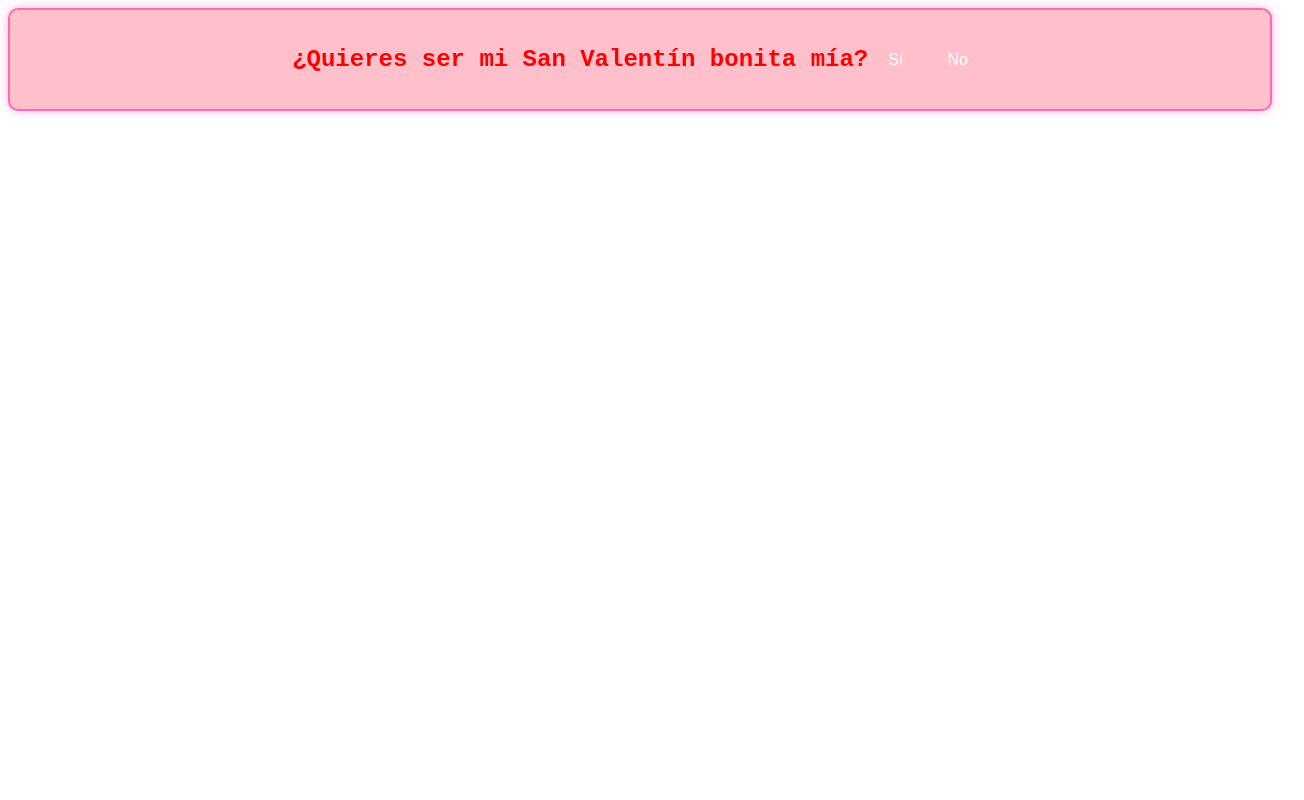
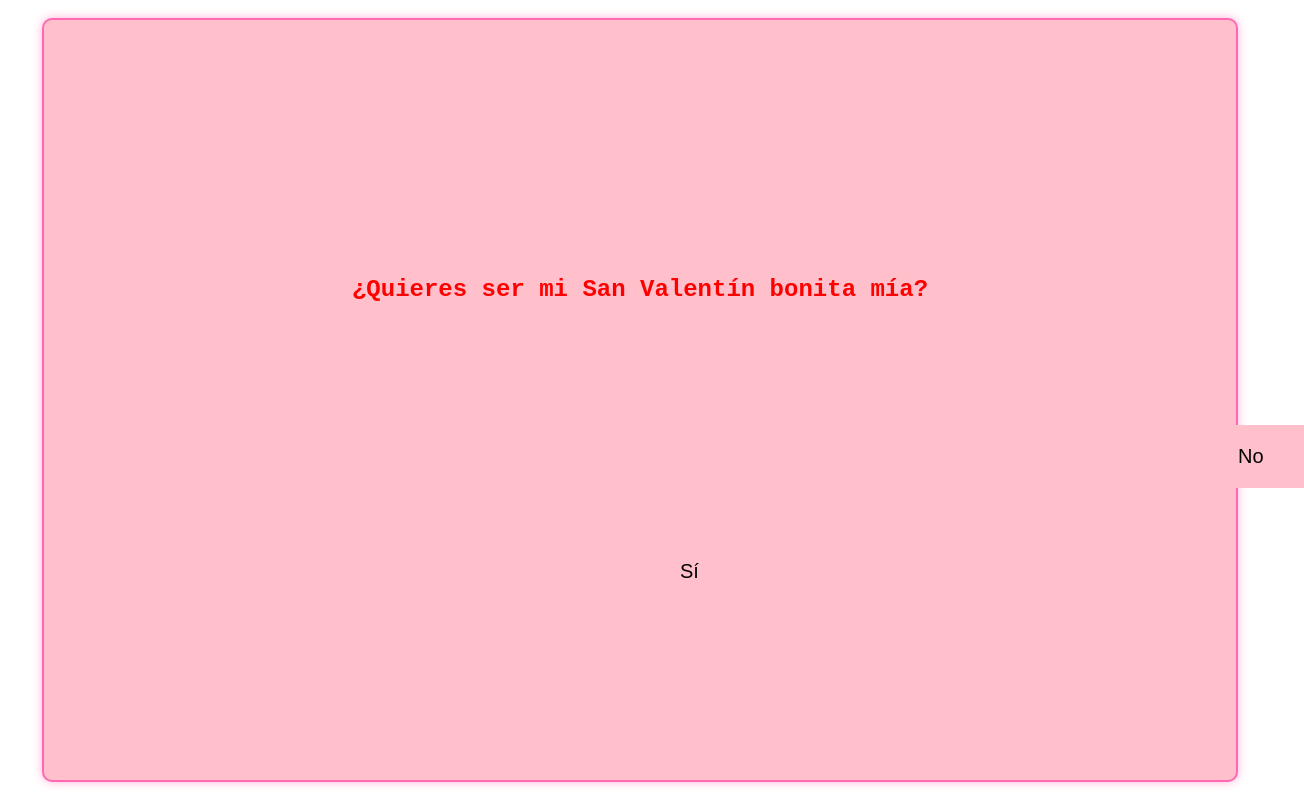
Before and after one commit to Ramsensei/SanValentins, a plain HTML site: page index.html in a window 1280 px wide. Both pictures are taken after a click on the button "No". Shown: the whole page, 1304 px wide, since content can reach past the window. Drawn offline with Linux system fonts and the light colour scheme.

Commit message:
casi listo

```diff
--- a/index.html
+++ b/index.html
@@ -14,5 +14,6 @@
             <button class="btnNo">No</button>
         </div>
     </div>
+    <script src="script.js"></script>
 </body>
 </html>
--- a/script.js
+++ b/script.js
@@ -0,0 +1,14 @@
+
+// Get the button element
+const btnNo = document.getElementsByClassName("btnNo")[0];
+
+// Add event listener for hover
+btnNo.addEventListener("mouseover", () => {
+  // Generate random position
+  const randomX = Math.floor(Math.random() * window.innerWidth);
+  const randomY = Math.floor(Math.random() * window.innerHeight);
+
+  // Set the button's position
+  btnNo.style.left = `${randomX}px`;
+  btnNo.style.top = `${randomY}px`;
+});
--- a/style.css
+++ b/style.css
@@ -7,11 +7,12 @@
 .btnYes,
 .btnNo {
     background-color: pink;
-    color: white;
+    color: black;
     border: none;
-    padding: 10px 20px;
-    font-size: 16px;
+    padding: 20px 40px;
+    font-size: 20px;
     cursor: pointer;
+    position: absolute;
 }
 
 .btnYes:hover,
@@ -26,6 +27,20 @@
     border-radius: 10px;
     box-shadow: 0 0 10px rgba(255, 105, 180, 0.5);
     display: flex;
+    justify-content: space-evenly;
+    align-items: center;
+    flex-direction: column;
+
+    width: 90%;
+    height: 90vh;
+}
+
+body {
+    margin: 0;
+    padding: 0;
+    display: flex;
     justify-content: center;
     align-items: center;
+    width: 100%;
+    height: 100vh;
 }
```
